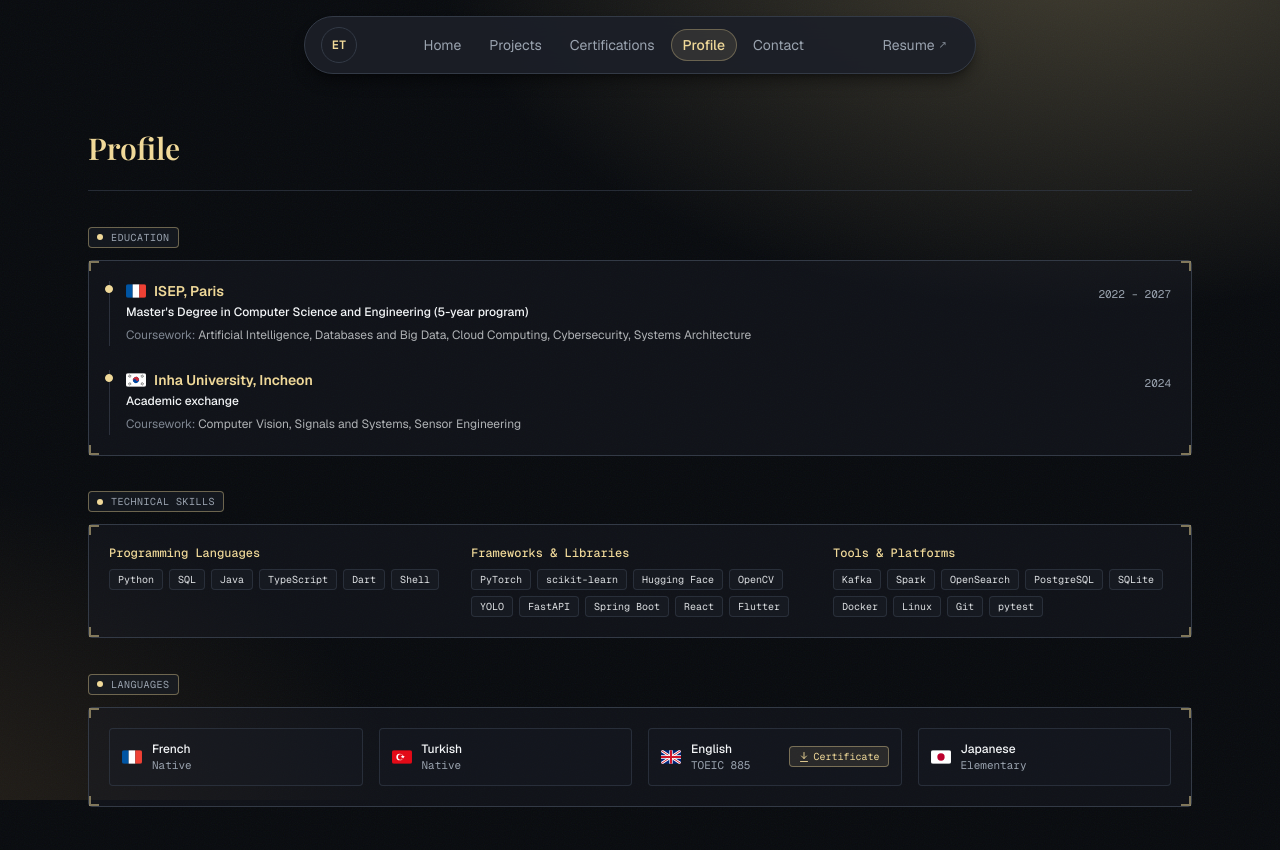
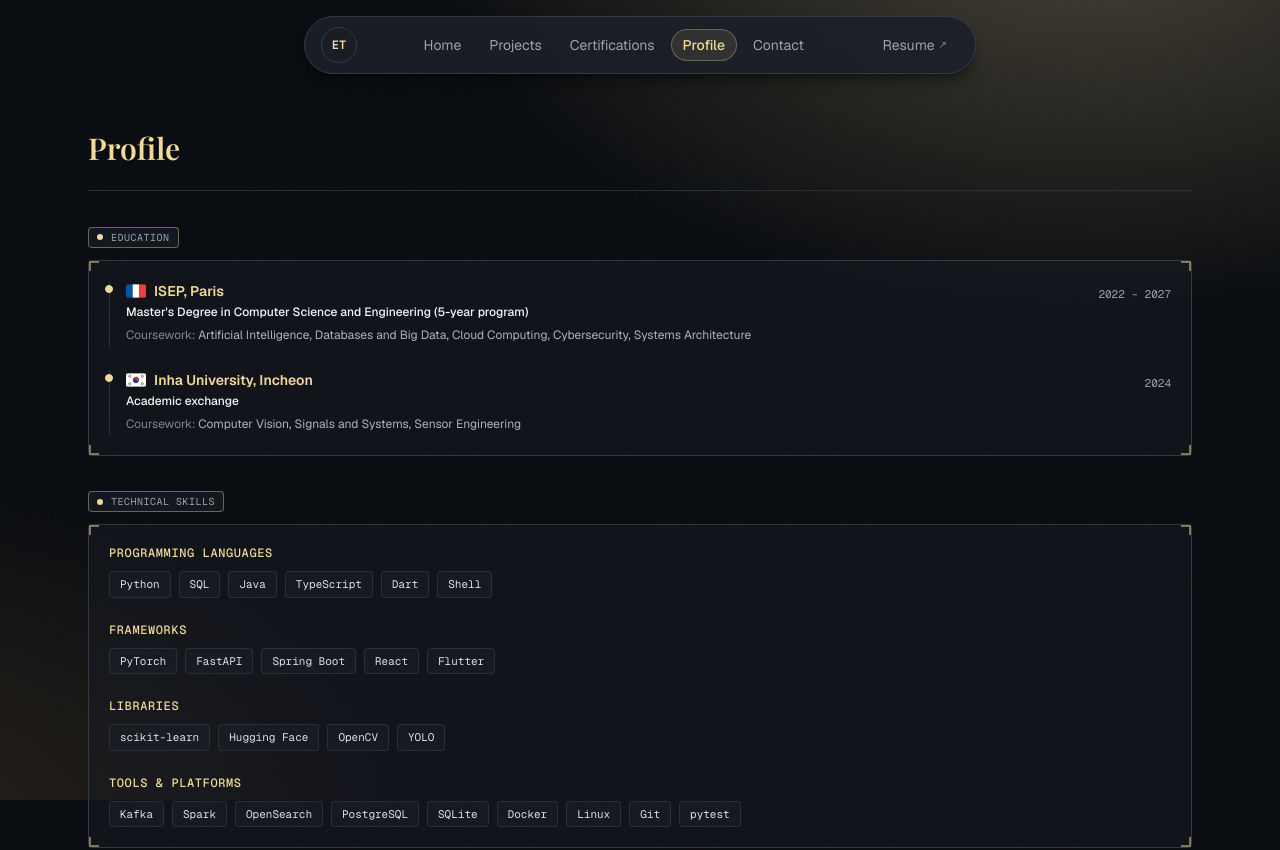
Before and after one commit to erenntekin/erenntekin.github.io, a Next.js app: page /profile in a window 1280 px wide. Shown: the top 850 px of the page. Built offline with nearby package versions, Linux system fonts and the light colour scheme; a web font is replaced by a local one.

Commit message:
Separate Frameworks and Libraries and display skills sequentially

```diff
--- a/src/components/profile/ProfileContent.tsx
+++ b/src/components/profile/ProfileContent.tsx
@@ -10,8 +10,12 @@ const SKILL_GROUPS = [
     items: ["Python", "SQL", "Java", "TypeScript", "Dart", "Shell"],
   },
   {
-    label: "Frameworks & Libraries",
-    items: ["PyTorch", "scikit-learn", "Hugging Face", "OpenCV", "YOLO", "FastAPI", "Spring Boot", "React", "Flutter"],
+    label: "Frameworks",
+    items: ["PyTorch", "FastAPI", "Spring Boot", "React", "Flutter"],
+  },
+  {
+    label: "Libraries",
+    items: ["scikit-learn", "Hugging Face", "OpenCV", "YOLO"],
   },
   {
     label: "Tools & Platforms",
@@ -44,7 +48,7 @@ const LANGUAGES = [
 ];
 
 const PILL_BASE =
-  "rounded-sm border border-border/70 bg-surface/50 px-2 py-0.5 font-mono text-[10px] transition-colors hover:border-accent/60 hover:text-accent";
+  "rounded-sm border border-border/70 bg-surface/50 px-2.5 py-1 font-mono text-[11px] transition-colors hover:border-accent/60 hover:text-accent";
 const PILL = `${PILL_BASE} text-foreground/90`;
 const PILL_MUTED = `${PILL_BASE} text-muted`;
 
@@ -78,11 +82,13 @@ function EducationTimeline() {
 
 function SkillsSection() {
   return (
-    <div className="grid grid-cols-1 gap-6 sm:grid-cols-2 lg:grid-cols-3">
+    <div className="space-y-6">
       {SKILL_GROUPS.map((group) => (
-        <div key={group.label} className="space-y-2">
-          <h3 className="font-mono text-xs font-medium text-accent">{group.label}</h3>
-          <div className="flex flex-wrap gap-1.5">
+        <div key={group.label} className="space-y-2.5">
+          <h3 className="font-mono text-xs font-medium uppercase tracking-wider text-accent">
+            {group.label}
+          </h3>
+          <div className="flex flex-wrap gap-2">
             {group.items.map((item) => (
               <span key={item} className={PILL}>
                 {item}
```
